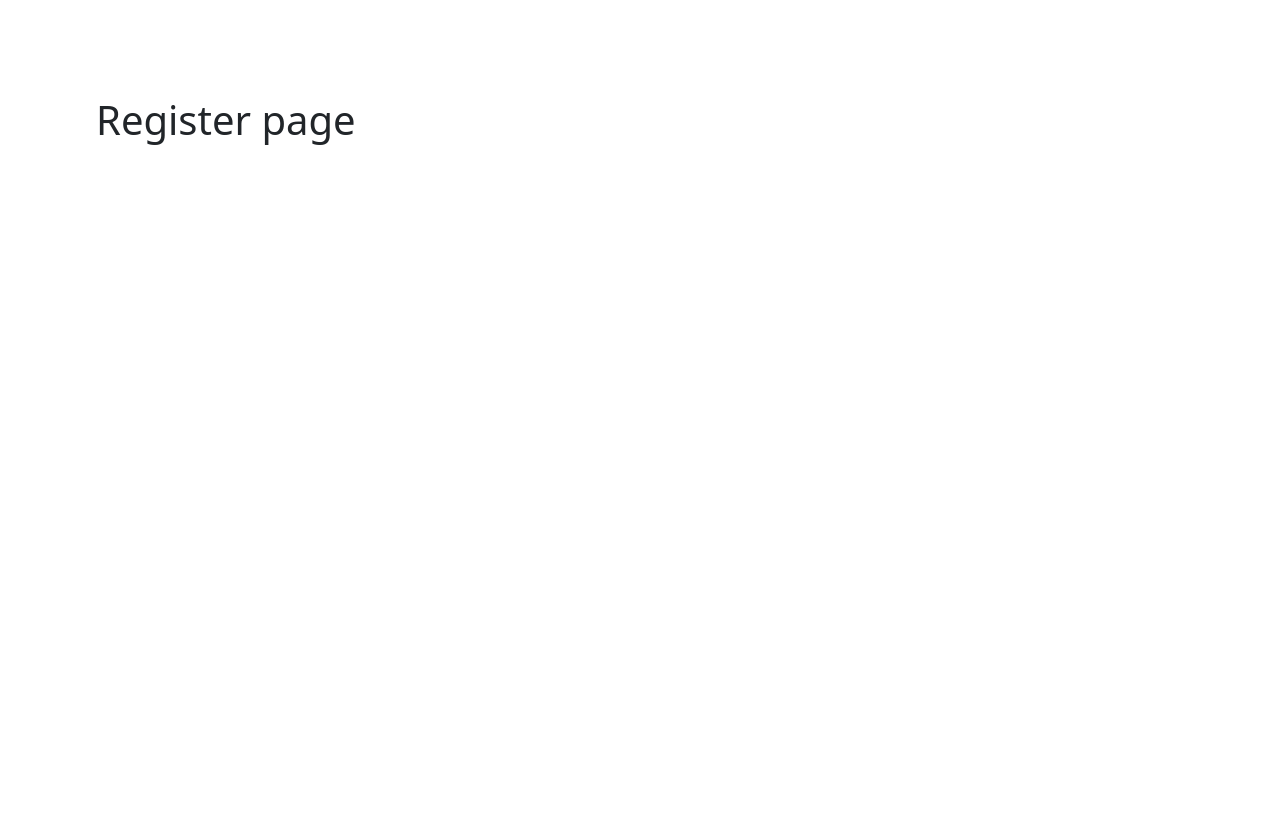
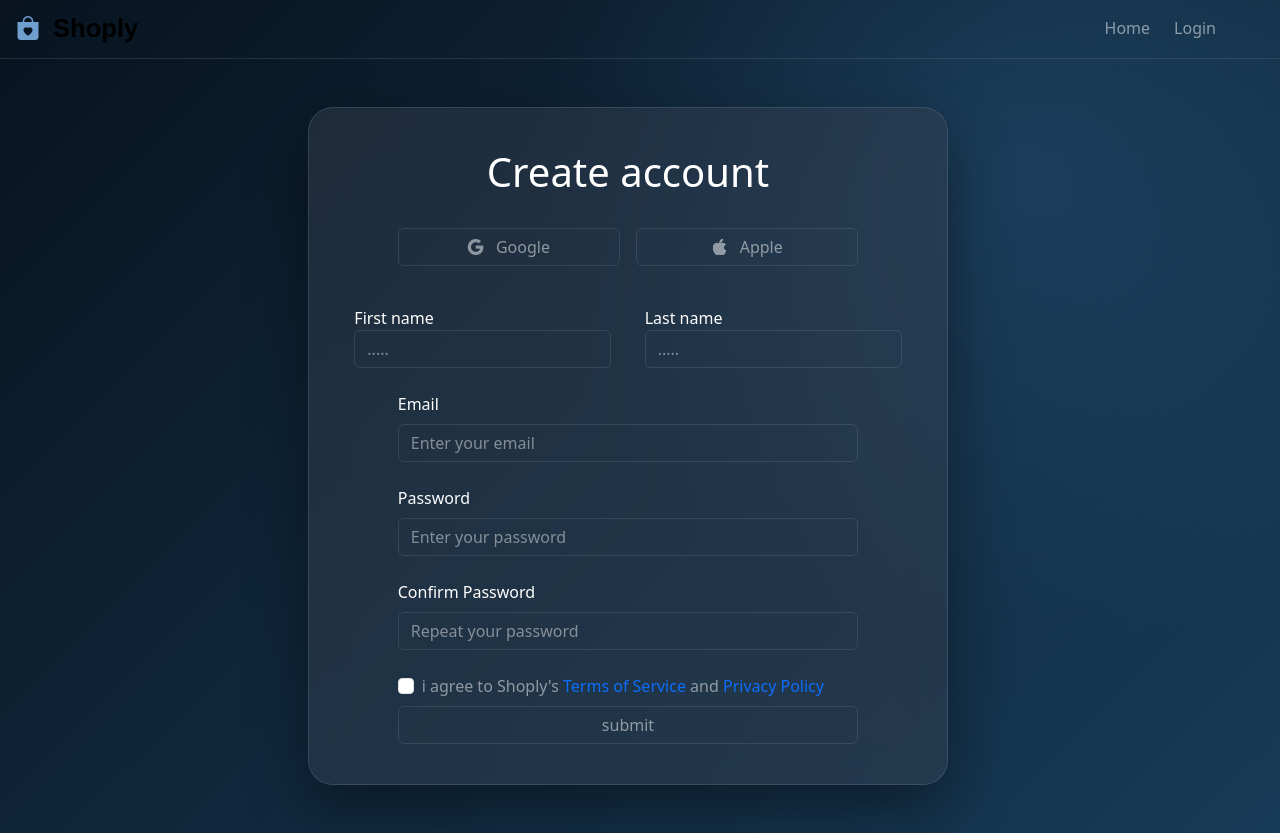
Before and after one commit to aboelenin-tech/shoply, a React (Vite) app: page /register in a window 1280 px wide. Before the commit the page ends 800 px from the top, so only its background shows below. Built offline with nearby package versions, Linux system fonts and the light colour scheme.

Commit message:
register done

```diff
--- a/src/App.css
+++ b/src/App.css
@@ -1,3 +1,4 @@
+
 .login-card {
     width: 420px;
     min-height: 500px;
@@ -12,6 +13,21 @@
     box-shadow: 0 25px 60px rgba(0, 0, 0, 0.4);
 
     padding: 40px;
+}
+.login-page {
+    min-height: 100vh;
+    background:
+        radial-gradient(
+            circle at 80% 20%,
+            rgba(60, 120, 170, 0.25),
+            transparent 40%
+        ),
+        linear-gradient(
+            135deg,
+            #08131f,
+            #10283d 50%,
+            #183b57
+        );
 }
 
 .logo {
@@ -38,3 +54,6 @@
 [type="submit"]:hover {
     background-color: rgba(0, 0, 0, 0.25)!important;
 }
+.login-input {
+    color: #9fc5e8 !important;
+}
--- a/src/pages/Login.jsx
+++ b/src/pages/Login.jsx
@@ -2,8 +2,8 @@ import { NavLink } from "react-router-dom"
 function Login() {
     return (
         <>
-            <div className=" bg-dark">
-                <nav className="p-3  border-bottom border-light border-opacity-10 d-flex justify-content-between">
+            <div className=" login-page">
+                <nav className="p-3 fixed-top  border-bottom border-light border-opacity-10 d-flex justify-content-between fixed">
                     <div className=" logo ">
                         <i className="bi bi-bag-heart-fill"></i>
                         Shoply
--- a/src/pages/Register.jsx
+++ b/src/pages/Register.jsx
@@ -1,8 +1,61 @@
-function Register(){
-return (
-    <>
-    <h1 className="p-5 m-5">Register page</h1>
-    </>
-)
+import { NavLink } from "react-router-dom"
+function Register() {
+    return (
+        <>
+            <div className=" login-page pb-5">
+                <nav className="p-3 mb-5 border-bottom border-light border-opacity-10 d-flex justify-content-between fixed">
+                    <div className=" logo ">
+                        <i className="bi bi-bag-heart-fill"></i>
+                        Shoply
+                    </div>
+                    <div className="d-flex flex-row gap-4 px-5 ">
+                        <NavLink to="/Home" className="nav-link text-white-50" >
+                            Home
+                        </NavLink>
+                        <NavLink to="/login" className="nav-link text-white-50 " >
+                            Login
+                        </NavLink>
+                    </div>
+                </nav>
+                <div className=" row position-relative w-100  d-flex justify-content-center align-items-center" >
+                    <form className=" login-card col-9 col-lg-6 d-flex align-items-center flex-column gap-2">
+
+                        <h1 className="text-white">Create account</h1>
+                        <div className=" w-75 d-flex flex-row justify-content-evenly my-3 gap-3">
+                            <button className=" btn border border-light px-5  border-opacity-10 rounded text-white-50 w-50"><i className="bi bi-google me-2 "></i> Google</button>
+                            <button className="btn border border-light px-5 border-opacity-10 rounded text-white-50 w-50 "><i className="bi bi-apple me-2"></i> Apple</button>
+                        </div >
+                        <div className="w-100 d-flex flex-row justify-content-evenly my-3">
+                            <div className="d-flex flex-column ">
+                                <label htmlFor="Fname" className="text-white">First name</label>
+                                <input type="text" id="Fname" className=" login-input form-control  border border-light bg-transparent border-opacity-10 w-100 " name="Fname"  placeholder="....." />
+                            </div>
+                            <div className="d-flex flex-column ">
+                                <label htmlFor="Lname" className="text-white">Last name</label>
+                                <input type="text" id="Lname" className=" login-input form-control  border border-light bg-transparent border-opacity-10 w-100 " name="Lname" placeholder="....." />
+                            </div>
+                        </div>
+
+
+                        <div className="  w-100 d-flex align-items-center flex-column gap-2 ">
+                            <label htmlFor="email" name="Email" className="text-white w-75">Email</label>
+                            <input type="email" id="email" className=" login-input form-control w-75 border border-light bg-transparent border-opacity-10 " placeholder="Enter your email" />
+                            <label htmlFor="pass" className="text-white w-75 mt-3">Password</label>
+                            <input type="password" id="pass" name="pass" className=" login-input form-control w-75 bg-transparent border border-light border-opacity-10" placeholder="Enter your password " />
+                            <label htmlFor="Cpass" className="text-white w-75 mt-3">Confirm Password</label>
+                            <input type="password" id="Cpass" name="Cpass" className=" login-input form-control w-75 bg-transparent border border-light border-opacity-10" placeholder="Repeat your password " />
+                        </div>
+                        <div className="w-75 mt-3">
+                            <input type="checkbox" id="agree" className="form-check-input" />
+                            <label htmlFor="agree" className="text-white-50 mx-2">i agree to Shoply's <span className="text-primary">Terms of Service</span> and <span className="text-primary">Privacy Policy</span></label>
+                        </div>
+                        <button type="submit" className="btn border border-light px-5  border-opacity-10 rounded text-white-50 w-75">submit</button>
+
+                    </form>
+
+                </div>
+            </div>
+        </>
+    )
 }
 export default Register
```
